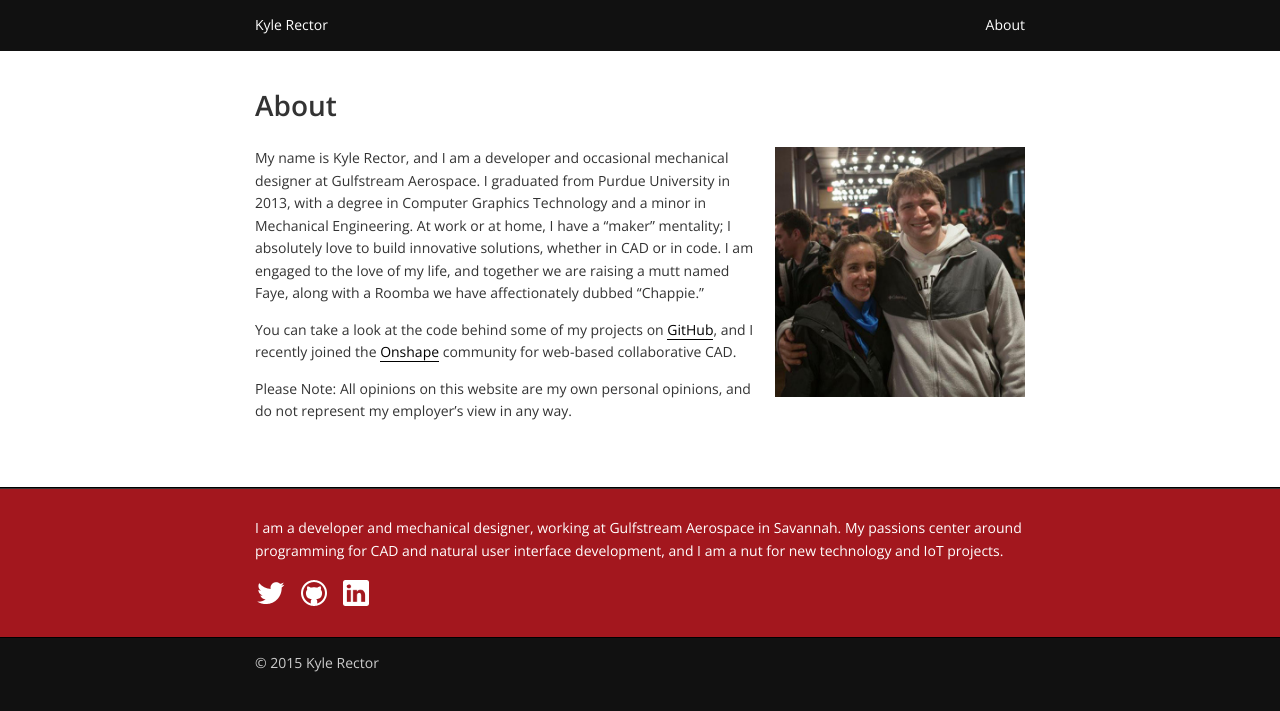
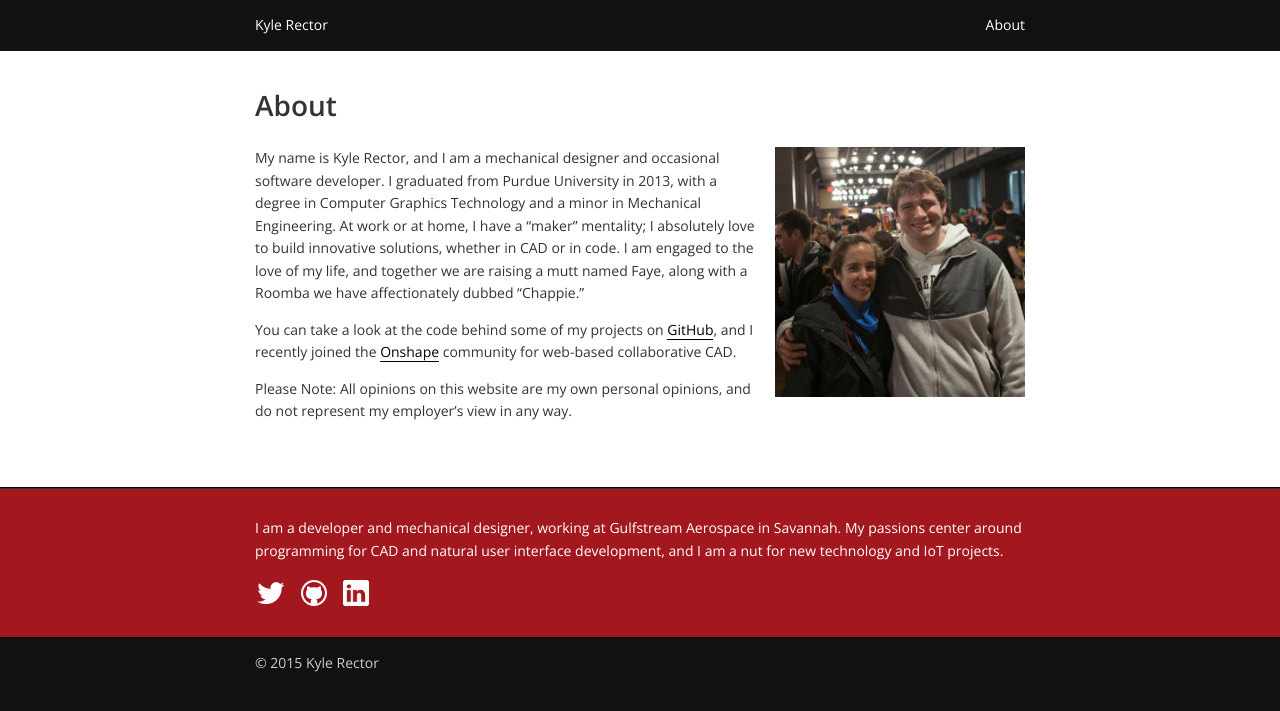
Before and after one commit to KyleARector/KyleARector.github.io, a Jekyll site: the page built from about/index.md, in a window 1280 px wide. Shown: the top 711 px of the page. Built offline with Jekyll 4.4.1, drawn with Linux system fonts in a browser that asks for light colours.

Commit message:
Update index.md

```diff
--- a/about/index.md
+++ b/about/index.md
@@ -5,7 +5,7 @@ title: About
 
 <img src="..\images\large.jpg" alt="profile" class="profile" width="250" />
 
-My name is Kyle Rector, and I am a developer and occasional mechanical designer at Gulfstream Aerospace. I graduated from Purdue University in 2013, with a degree in Computer Graphics Technology and a minor in Mechanical Engineering. At work or at home, I have a "maker" mentality; I absolutely love to build innovative solutions, whether in CAD or in code. I am engaged to the love of my life, and together we are raising a mutt named Faye, along with a Roomba we have affectionately dubbed "Chappie."
+My name is Kyle Rector, and I am a mechanical designer and occasional software developer. I graduated from Purdue University in 2013, with a degree in Computer Graphics Technology and a minor in Mechanical Engineering. At work or at home, I have a "maker" mentality; I absolutely love to build innovative solutions, whether in CAD or in code. I am engaged to the love of my life, and together we are raising a mutt named Faye, along with a Roomba we have affectionately dubbed "Chappie."
 
 You can take a look at the code behind some of my projects on <a href="https://www.github.com/kylearector" target="_blank">GitHub</a>, and I recently joined the <a href="http://www.onshape.com/" target="_blank">Onshape</a> community for web-based collaborative CAD.
 
```
